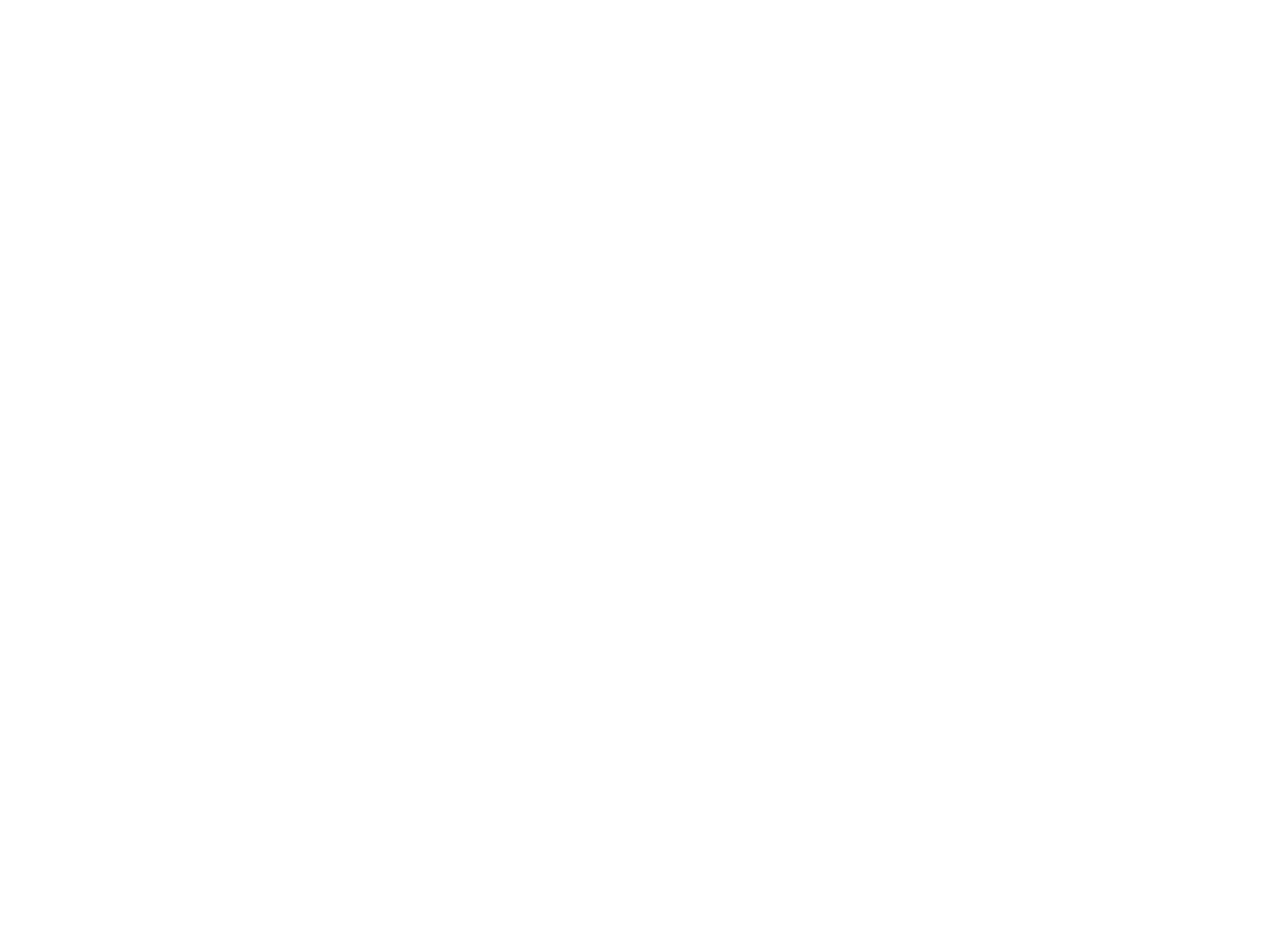
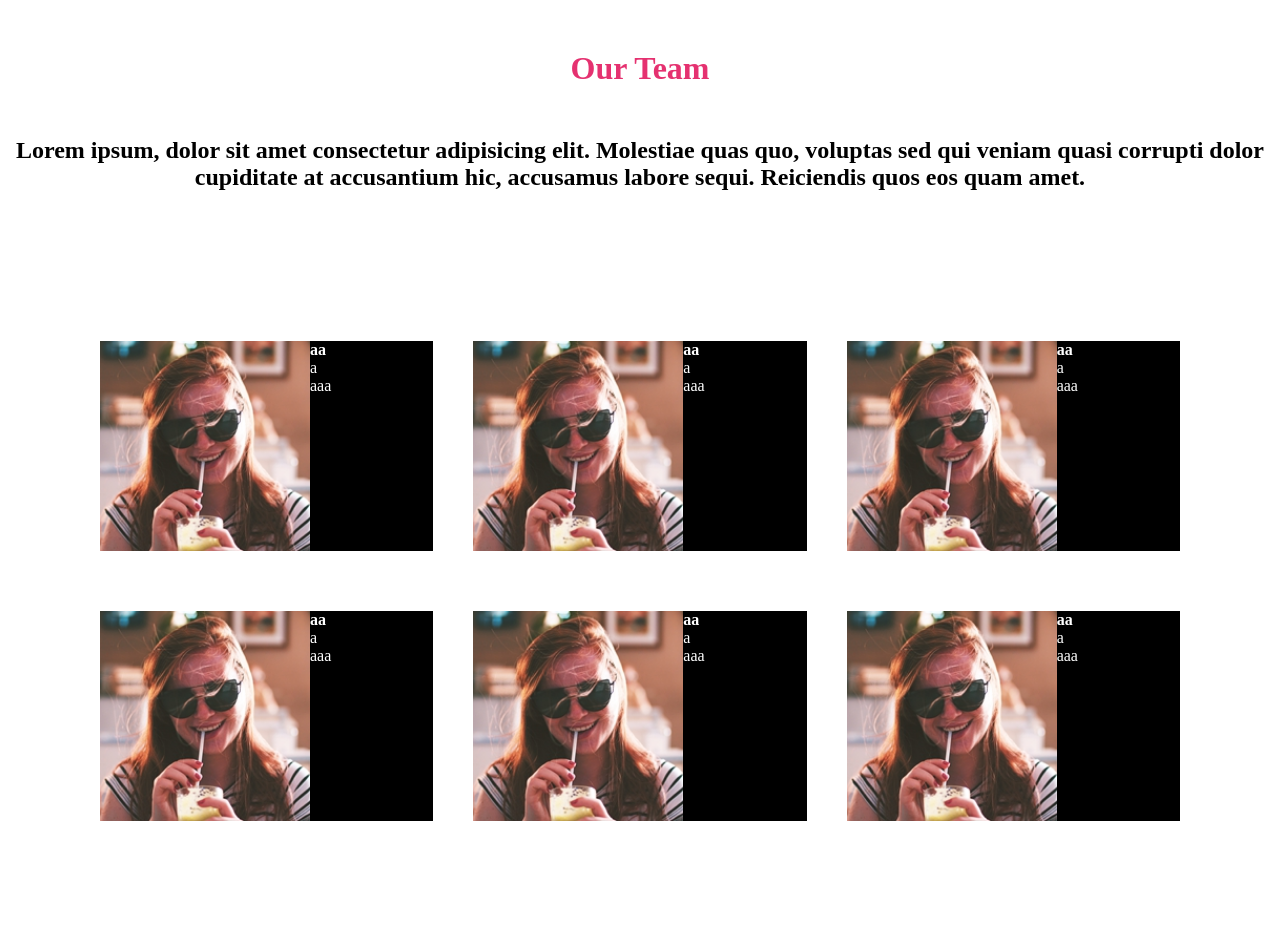
Before and after one commit to CarloCosta92/js-our-team, a plain HTML site: page index.html in a window 1280 px wide. Before the commit the page ends 800 px from the top, so only its background shows below. Drawn offline with Linux system fonts and the light colour scheme.

Commit message:
feat: set base structure card-container

```diff
--- a/index.html
+++ b/index.html
@@ -11,13 +11,91 @@
 <body>
 
     <header>
-        <h1></h1>
-        <p></p>
+        <h1>Our Team</h1>
+        <h2>Lorem ipsum, dolor sit amet consectetur adipisicing elit. Molestiae quas quo, voluptas sed qui veniam quasi corrupti dolor cupiditate at accusantium hic, accusamus labore sequi. Reiciendis quos eos quam amet.</h2>
     </header>
+<main>
+    <div class="container">
+        <div class="card-container">
+            <div class="image">
+                <img src="img/female1.png" alt="female1">
+            </div>
+            <div class="info">
+                <h4>aa</h4>
+                <p>a</p>
+                <div class="email">
+                    <p>aaa</p>
+                </div>
+            </div>
+        </div>
 
-    <main>
-        <div class="container-card"></div>
-    </main>
+        <div class="card-container">
+            <div class="image">
+                <img src="img/female1.png" alt="female1">
+            </div>
+            <div class="info">
+                <h4>aa</h4>
+                <p>a</p>
+                <div class="email">
+                    <p>aaa</p>
+                </div>
+            </div>
+        </div>
+
+        <div class="card-container">
+            <div class="image">
+                <img src="img/female1.png" alt="female1">
+            </div>
+            <div class="info">
+                <h4>aa</h4>
+                <p>a</p>
+                <div class="email">
+                    <p>aaa</p>
+                </div>
+            </div>
+        </div>
+
+        <div class="card-container">
+            <div class="image">
+                <img src="img/female1.png" alt="female1">
+            </div>
+            <div class="info">
+                <h4>aa</h4>
+                <p>a</p>
+                <div class="email">
+                    <p>aaa</p>
+                </div>
+            </div>
+        </div>
+
+        <div class="card-container">
+            <div class="image">
+                <img src="img/female1.png" alt="female1">
+            </div>
+            <div class="info">
+                <h4>aa</h4>
+                <p>a</p>
+                <div class="email">
+                    <p>aaa</p>
+                </div>
+            </div>
+        </div>
+
+        <div class="card-container">
+            <div class="image">
+                <img src="img/female1.png" alt="female1">
+            </div>
+            <div class="info">
+                <h4>aa</h4>
+                <p>a</p>
+                <div class="email">
+                    <p>aaa</p>
+                </div>
+            </div>
+        </div>
+
+    </div>
+</main>
 
 
     <!-- link al file js -->
--- a/style/style.css
+++ b/style/style.css
@@ -8,3 +8,44 @@
     margin: 0 auto;
     box-sizing: border-box;
 }
+
+h1 {
+    color: #e53170;
+    text-align: center;
+    margin: 50px 0;
+}
+
+h2 {
+    text-align: center;
+    margin: 50px 0;
+
+}
+
+.container {
+    display: flex;
+    flex-wrap: wrap;
+    justify-content: space-between;
+    gap: 40px;
+    padding: 100px;
+
+}
+
+.card-container {
+    display: flex;
+    align-items: flex-start;
+    width: calc((100% - 80px)/ 3);
+    margin-bottom: 20px;
+    background-color: #000000;
+    color: #ffffff;
+}
+
+.image img {
+    width: 100%;
+    height: auto;
+    margin-right: 10px;
+    display: block;
+}
+
+.info {
+    flex-grow: 1;
+}
```
